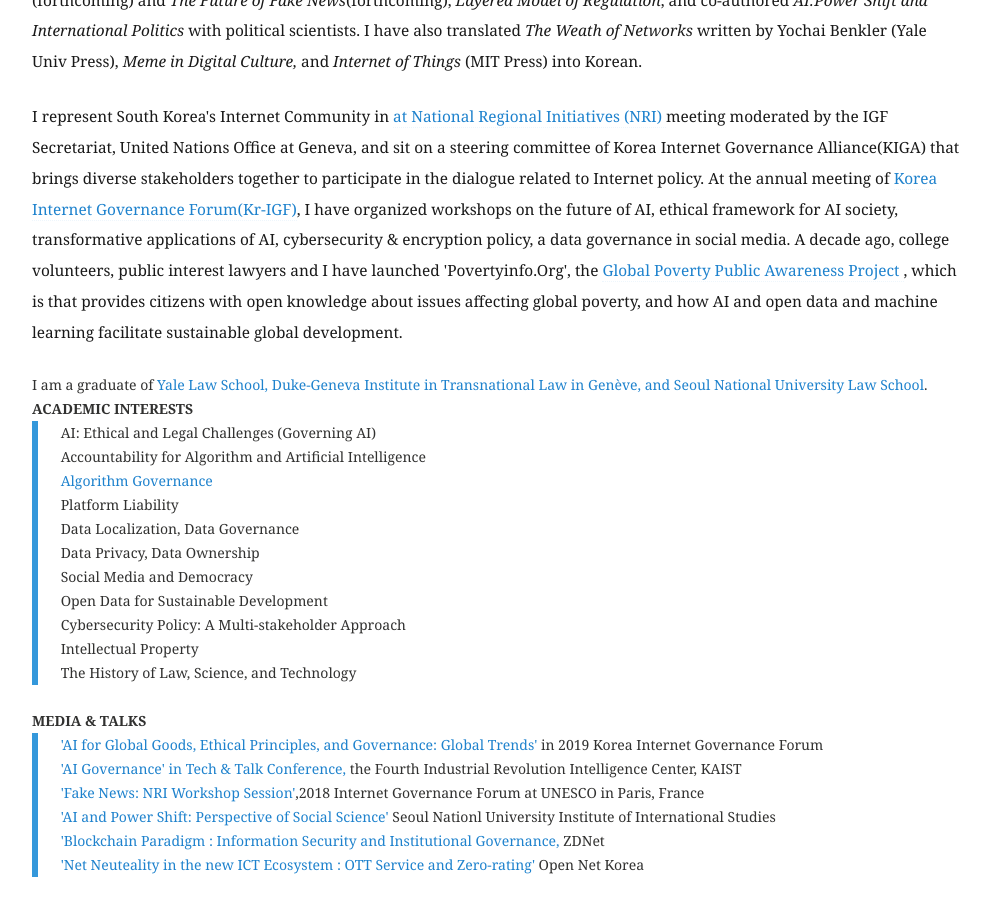
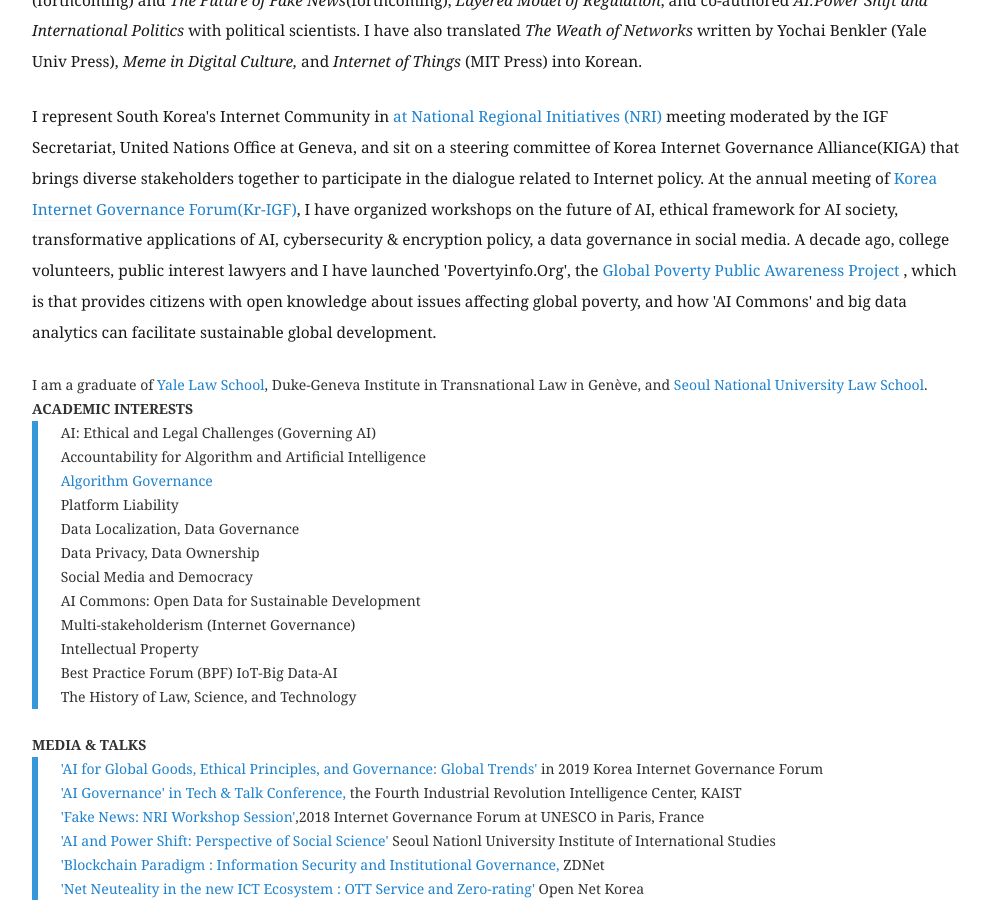
Before and after one commit to eunchangchoi/eunchangchoi.github.io, a Jekyll site: the page built from index.md, in a window 1280 px wide and 900 px high, scrolled down 1032 px. Shown: the whole window, without its empty margins (68-1058 px from the left). Built offline with Jekyll 4.4.1, drawn with Linux system fonts in a browser that asks for light colours.

Commit message:
Update index.md

```diff
--- a/index.md
+++ b/index.md
@@ -21,7 +21,7 @@
 <p style="font-size:1.1em">I, 최은창(崔恩彰), am a Korean legal scholar and a non-resident fellow of <a href="https://thefreeinternetproject.org/"> the Free Internet Project </a>at <a href="https://www.kentlaw.iit.edu/">Illinois Institute of Technology in Chicago</a>. I have been actively participating in Law Committee of <a href="https://ethicsinaction.ieee.org/">IEEE Global Initiative on Ethics of Autonomous and Intelligent Systems</a>, and its Working Groups (P7002 'Data Privacy Process', P7001 'Transparency of Autonomous Systems'). I am a regular public speaker on legal perspective on the emerging technologies, and Internet-related public policy issues. My current research focuses on the intersection of law and algorithm, applied ethical and governance challenges in AI, safety concerns arising from transformative AI, global data regulations, and policy on 'Responsible AI' and 'Data Provenance.' I have been invited to the Expert Council of Robot Ethics of <a href="https://www.k-robot.org/"> Korea Institute for Robot Industry Advancement</a>, and KAIST Fourth Industrial Revolution Intelligence Center. Recently I have consulted with <a href="https://www.kisdi.re.kr/"> Korea Information Society Development Institute (KISDI)</a>, <a href="http://www.stepi.re.kr/"> Science and Technology Policy Institute (STEPI)</a> and South Korean <a href="https://www.4th-ir.go.kr"> Presidential Committee on the Fourth Industrial Revolution </a> on AI policy and strategy.
   <p  style="font-size:1.1em"> Previously, I was a resident fellow of <a href="https://https://law.yale.edu/isp"> Information Society Project at Yale Law School</a>, where I worked as a coordinator of Harvard-Yale-MIT Cyberscholar Working Group. I also have held an appointment as a visiting scholar at <a href="https://www.law.ox.ac.uk/centres-institutes/centre-socio-legal-studies"> Centre for Socio-Legal Studies, Oxford University Law Faculty </a>. I was an invited expert of <a href="https://www.w3.org/2011/07/privacy-ig-charter"> W3C Privacy Interest Group</a> and a fellow of STEPI, a leading think tank of South Korea. I have taught 'Global Information Society and Policy' at Korea University Graduate School of International Studies and Ewha Womans University, <a href="https://www.facebook.com/Politics.Media"> 'Media and Politics :International Aspects and Information Law'</a> at Konkuk University, and <a href="https://www.icann.org/news/announcement-2-2019-05-14-en"> the Asia Pacific Internet Governance Academy(APIGA)</a> </p>
 <p style="font-size:1.1em"> My articles primarily addressed underlying legal, policy issues associated with computer algorithm, Internet architecture, data privacy in cloud computing, legal foundation of data ownership, and platform liability. I have authored books <i> Al Governance </i>(forthcoming) and <i>The Future of Fake News</i>(forthcoming), <i> Layered Model of Regulation</i>, and co-authored <i>AI:Power Shift and International Politics</i> with political scientists. I have also translated <i> The Weath of Networks</i> written by Yochai Benkler (Yale Univ Press),<i> Meme in Digital Culture,</i> and <i>Internet of Things</i> (MIT Press) into Korean. </p>
-<p style="font-size:1.1em"> I represent South Korea's Internet Community in <a href= "http://www.intgovforum.org/multilingual/content/igf-regional-and-national-initiatives"> at National Regional Initiatives (NRI) </a> meeting moderated by the IGF Secretariat, United Nations Office at Geneva, and sit on a steering committee of Korea Internet Governance Alliance(KIGA) that brings diverse stakeholders together to participate in the dialogue related to Internet policy. At the annual meeting of <a href="http://krigf.kr"> Korea Internet Governance Forum(Kr-IGF)</a>, I have organized workshops on the future of AI, ethical framework for AI society, transformative applications of AI, cybersecurity & encryption policy, a data governance in social media. A decade ago, college volunteers, public interest lawyers and I have launched 'Povertyinfo.Org', the <a href="http://www.povertyinfo.org"> Global Poverty Public Awareness Project </a>, which is that provides citizens with open knowledge about issues affecting global poverty, and how AI and open data and machine learning facilitate sustainable global development.</p> I am a graduate of <a href="https://law.yale.edu/"> Yale Law School, Duke-Geneva Institute in Transnational Law in Genève, and <a href="https://law.snu.ac.kr/index_en.php"> Seoul National University Law School</a>.
+<p style="font-size:1.1em"> I represent South Korea's Internet Community in <a href= "http://www.intgovforum.org/multilingual/content/igf-regional-and-national-initiatives"> at National Regional Initiatives (NRI) </a> meeting moderated by the IGF Secretariat, United Nations Office at Geneva, and sit on a steering committee of Korea Internet Governance Alliance(KIGA) that brings diverse stakeholders together to participate in the dialogue related to Internet policy. At the annual meeting of <a href="http://krigf.kr"> Korea Internet Governance Forum(Kr-IGF)</a>, I have organized workshops on the future of AI, ethical framework for AI society, transformative applications of AI, cybersecurity & encryption policy, a data governance in social media. A decade ago, college volunteers, public interest lawyers and I have launched 'Povertyinfo.Org', the <a href="http://www.povertyinfo.org"> Global Poverty Public Awareness Project </a>, which is that provides citizens with open knowledge about issues affecting global poverty, and how 'AI Commons' and big data analytics can facilitate sustainable global development.</p> I am a graduate of <a href="https://law.yale.edu/"> Yale Law School</a>, Duke-Geneva Institute in Transnational Law in Genève, and <a href="https://law.snu.ac.kr/index_en.php"> Seoul National University Law School</a>.<br>
 
 <strong> ACADEMIC INTERESTS </strong> <br>
 <blockquote>
@@ -32,9 +32,10 @@
   Data Localization, Data Governance <br>
   Data Privacy, Data Ownership <br>
   Social Media and Democracy <br>
-  Open Data for Sustainable Development <br>
-  Cybersecurity Policy: A Multi-stakeholder Approach <br>
+  AI Commons: Open Data for Sustainable Development <br>
+  Multi-stakeholderism (Internet Governance) <br>
   Intellectual Property <br>
+  Best Practice Forum (BPF) IoT-Big Data-AI <br>
   The History of Law, Science, and Technology<br>
   </blockquote>
   <br>
```
